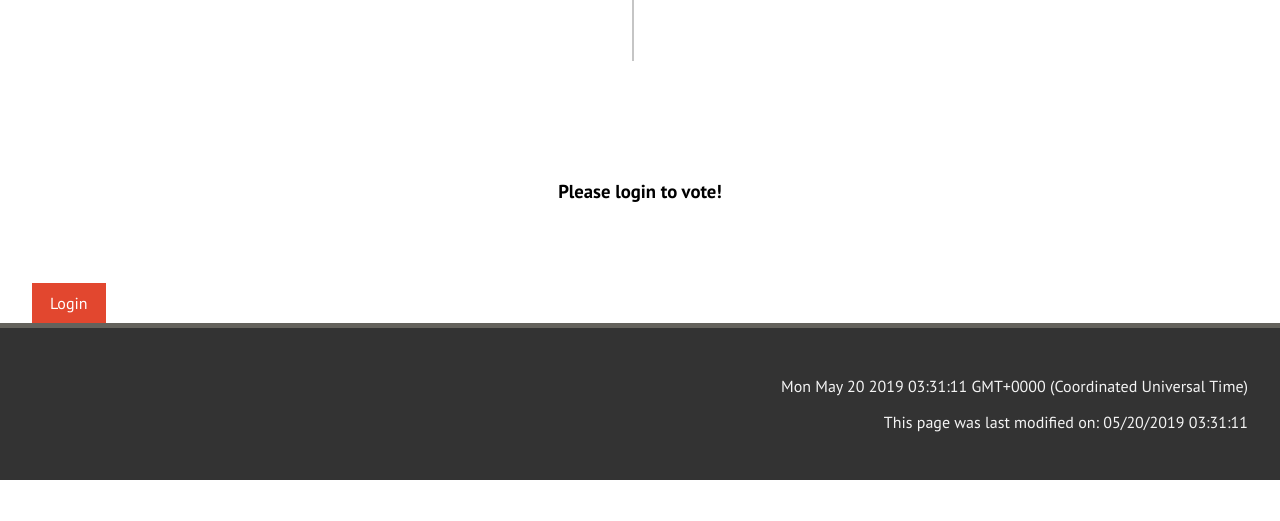
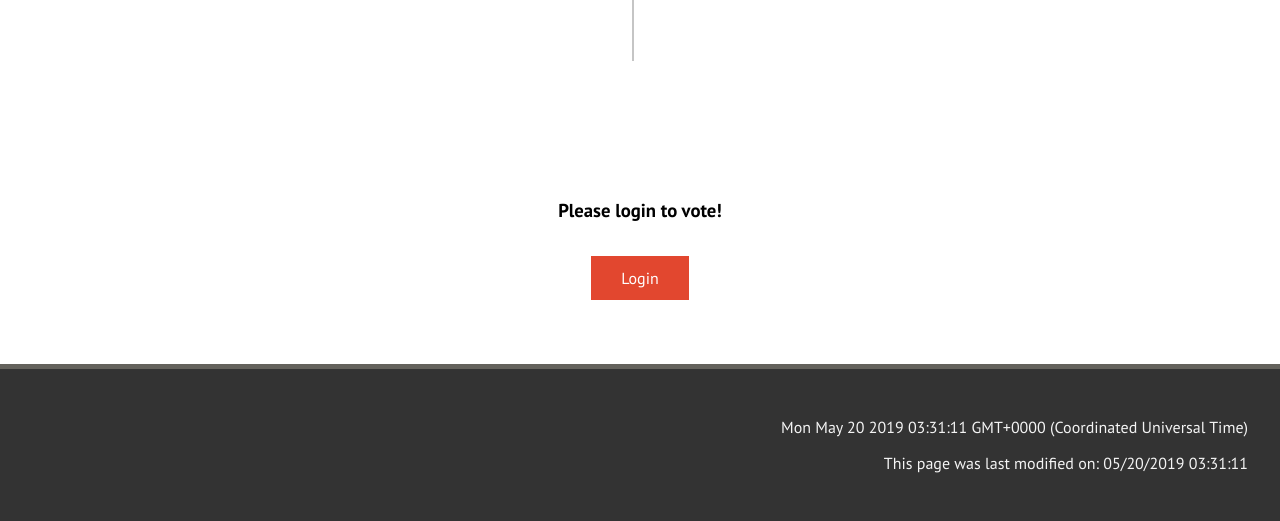
Before and after one commit to HasithaAbeysekera/CITS3403-Project, a Flask app: page /poll/1 in a window 1280 px wide. Shown: the part 473-994 px from the top of the page. Before the commit the page ends 953 px from the top, so only its background shows below. Run offline with Flask 2, Linux system fonts and the light colour scheme; data that the repository does not hold is empty; a map, chart or similar area stays blank; some libraries are stand-ins or nearby versions.

Commit message:
fixed login on poll

```diff
--- a/app/templates/poll.html
+++ b/app/templates/poll.html
@@ -39,8 +39,11 @@
 </section>
 
 {%if current_user.is_anonymous %}
-<h3 class="center viewpoll-spacing2">Please login to vote!</h3>
-<a href="{{ url_for('login')}}" class="otherbtn">Login</a>
+<div class="center viewpoll-spacing2">
+  <h3>Please login to vote!</h3>
+  <a href="{{ url_for('login')}}" class="button">Login</a>
+</div>
+
 {% else %}
 {% if uservoted %}
 <h3 class="center viewpoll-spacing2">You have already voted for this poll: {{uservoted.playervotename.playername}}</h3>
```
